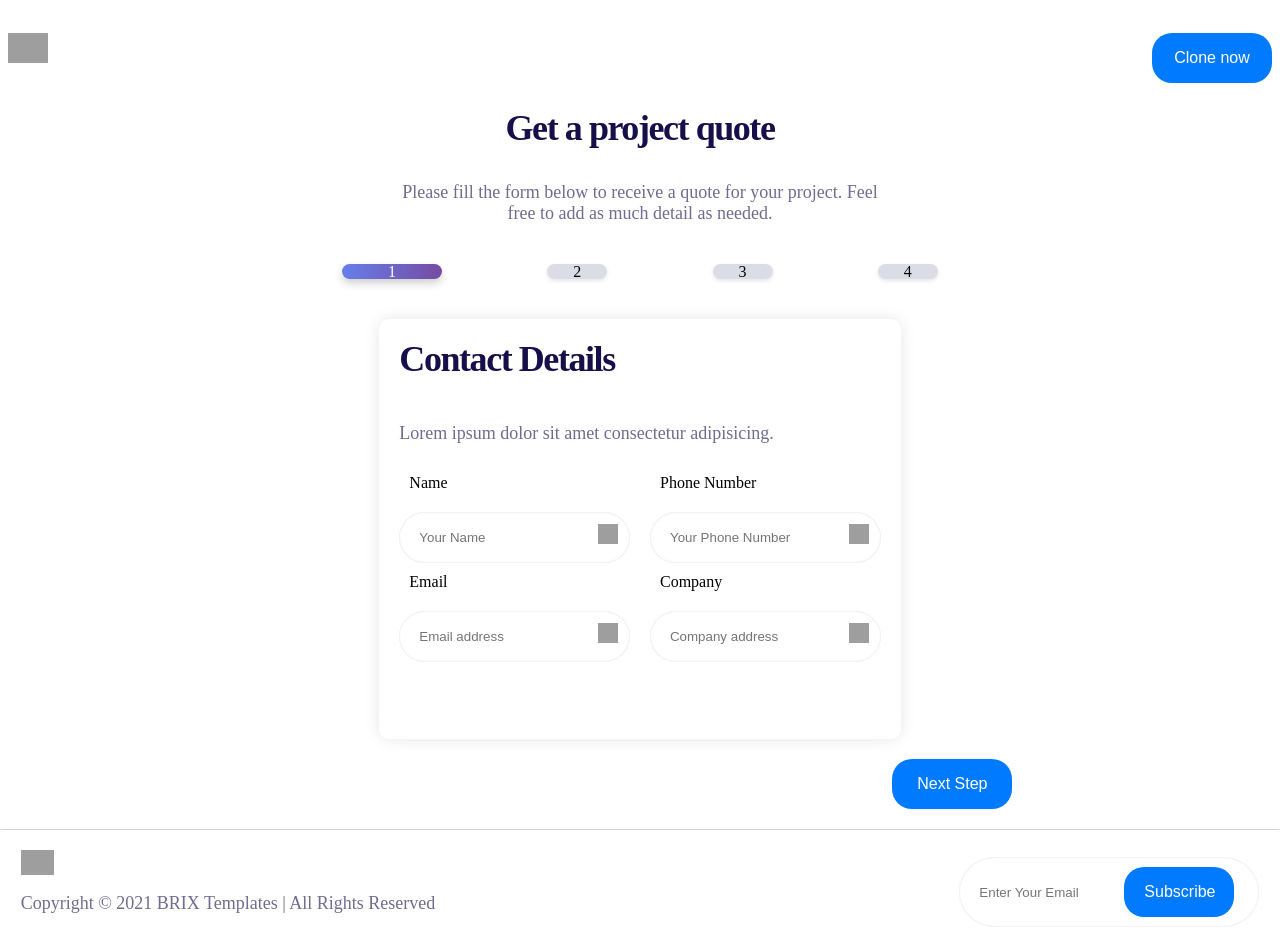
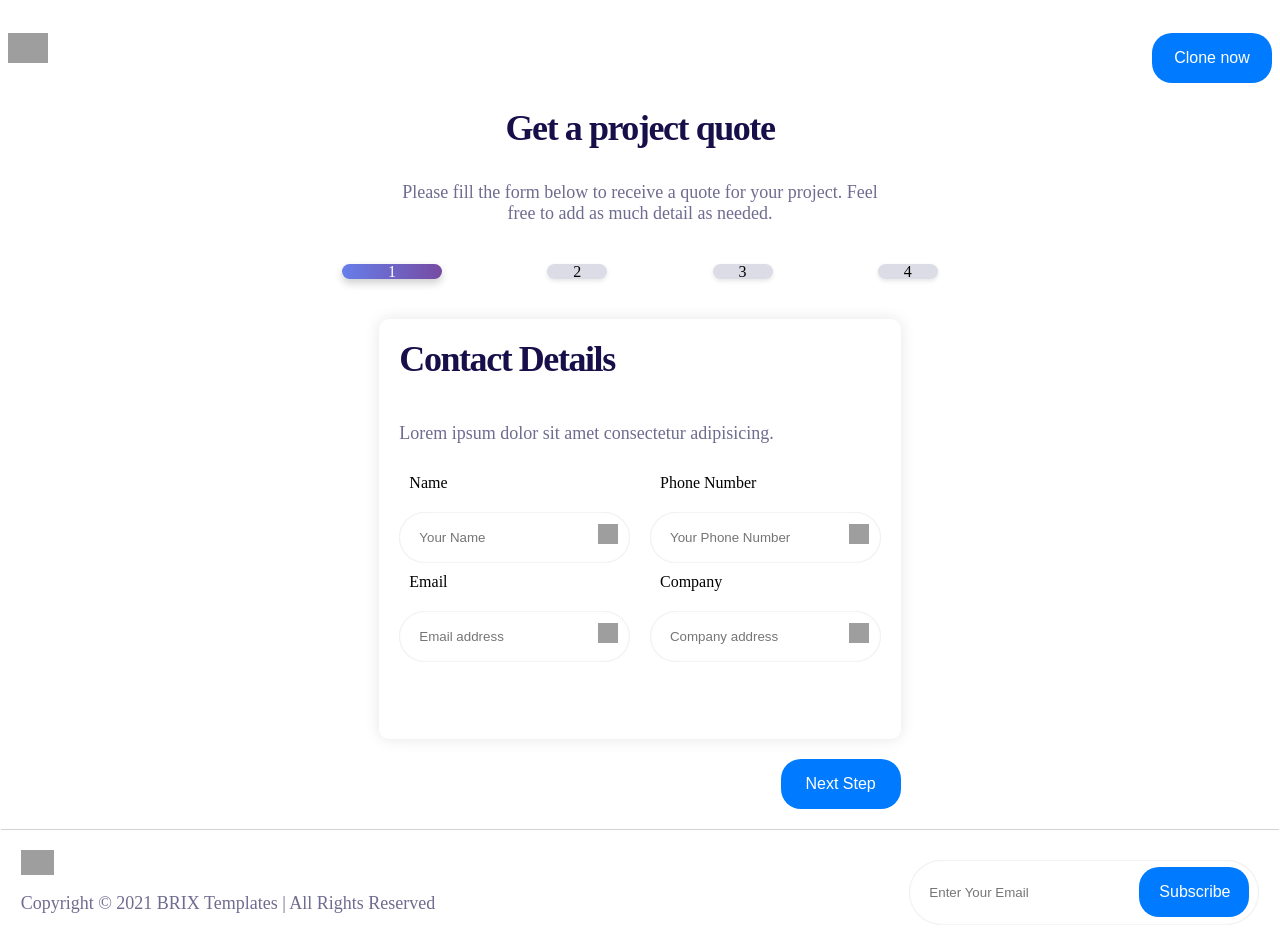
Before and after one commit to Apankanti/multi-step-brix-template-frontend, a React (Create React App) app: page / in a window 1280 px wide. Shown: the top 952 px of the page. Built offline with nearby package versions, Linux system fonts and the light colour scheme; grey boxes are pictures that could not be loaded.

Commit message:
Email Added to footer

```diff
--- a/src/App.css
+++ b/src/App.css
@@ -57,11 +57,11 @@ p {
     margin-top: 20px;
     height: auto;
     display: flex;
-    width: 100%;
+    width: 70%;
     justify-content: end;
     margin-right: auto;
     margin-left: auto;
-    gap: 60%;
+    gap: 54%;
 }
 
 .prev-button {
--- a/src/Components/CommonInput/CommonInput.tsx
+++ b/src/Components/CommonInput/CommonInput.tsx
@@ -14,9 +14,9 @@ interface CommonInputProps {
 }
 
 const CommonInput: React.FC<CommonInputProps> = ({
+  type,
   value,
   onClick,
-  type,
   placeholder,
   image,
   buttonTrue,
--- a/src/Components/Footer/index.tsx
+++ b/src/Components/Footer/index.tsx
@@ -1,12 +1,20 @@
-import React, { useState } from "react";
+import React, { useState, useEffect } from "react";
+import { useSelector } from "react-redux";
 import logoImage from "../images/logo-brix-templates.svg";
 import "./style.css";
-import CommonInput from "../CommonInput/CommonInput";
+import { RootState } from "../../store/types";
 import FooterInput from "./FooterInput";
 
-function Footer() {
+const Footer: React.FC = () => {
+  const userEmail = useSelector((state: RootState) => state.form.email);
   const [fEmail, setFEmail] = useState<string>("");
-  function onClickHandler() {
+
+  useEffect(() => {
+    // Set fEmail to userEmail if available, otherwise, set it to an empty string
+    setFEmail(userEmail);
+  }, [userEmail]);
+
+  const onClickHandler = () => {
     if (
       fEmail.trim() !== "" &&
       fEmail.trim().includes("@") &&
@@ -16,20 +24,22 @@ function Footer() {
     } else {
       alert("Email Not Valid");
     }
-  }
+  };
+
   return (
     <div className="footer">
       <div className="footer-logo">
         <img src={logoImage} alt="logo-image" height={25} />
         <p>Copyright © 2021 BRIX Templates | All Rights Reserved</p>
       </div>
-      <div style={{ width: "300px" }}>
+      <div style={{ width: "350px" }}>
         <FooterInput
           type="email"
           placeholder="Enter Your Email"
           buttonTrue="true"
           image=""
           buttonText="Subscribe"
+          value={fEmail} // Pass fEmail as a prop
           onChange={(value: string) => {
             setFEmail(value);
           }}
@@ -38,6 +48,6 @@ function Footer() {
       </div>
     </div>
   );
-}
+};
 
 export default Footer;
--- a/src/Components/Footer/style.css
+++ b/src/Components/Footer/style.css
@@ -26,7 +26,7 @@
 
 .foooterInput__box {
     outline: none;
-    height: 70px;
+    height: 65px;
     width: 100%;
     border-radius: 50px;
     padding: 18px 20px;
@@ -39,10 +39,12 @@
 }
 
 .input-container {
+    width: 350px;
     position: relative;
 }
 
 .foooterInput__box {
+
     padding-right: 40px;
     /* Adjust as needed to accommodate the button */
 }
@@ -50,7 +52,7 @@
 .footer-btn {
     position: absolute;
     top: 50%;
-    right: 25px;
+    right: 10px;
     /* Adjust the distance from the right */
     transform: translateY(-50%);
 }
```
Also changed, not shown: src/store/types.ts (+3 -5 lines).
